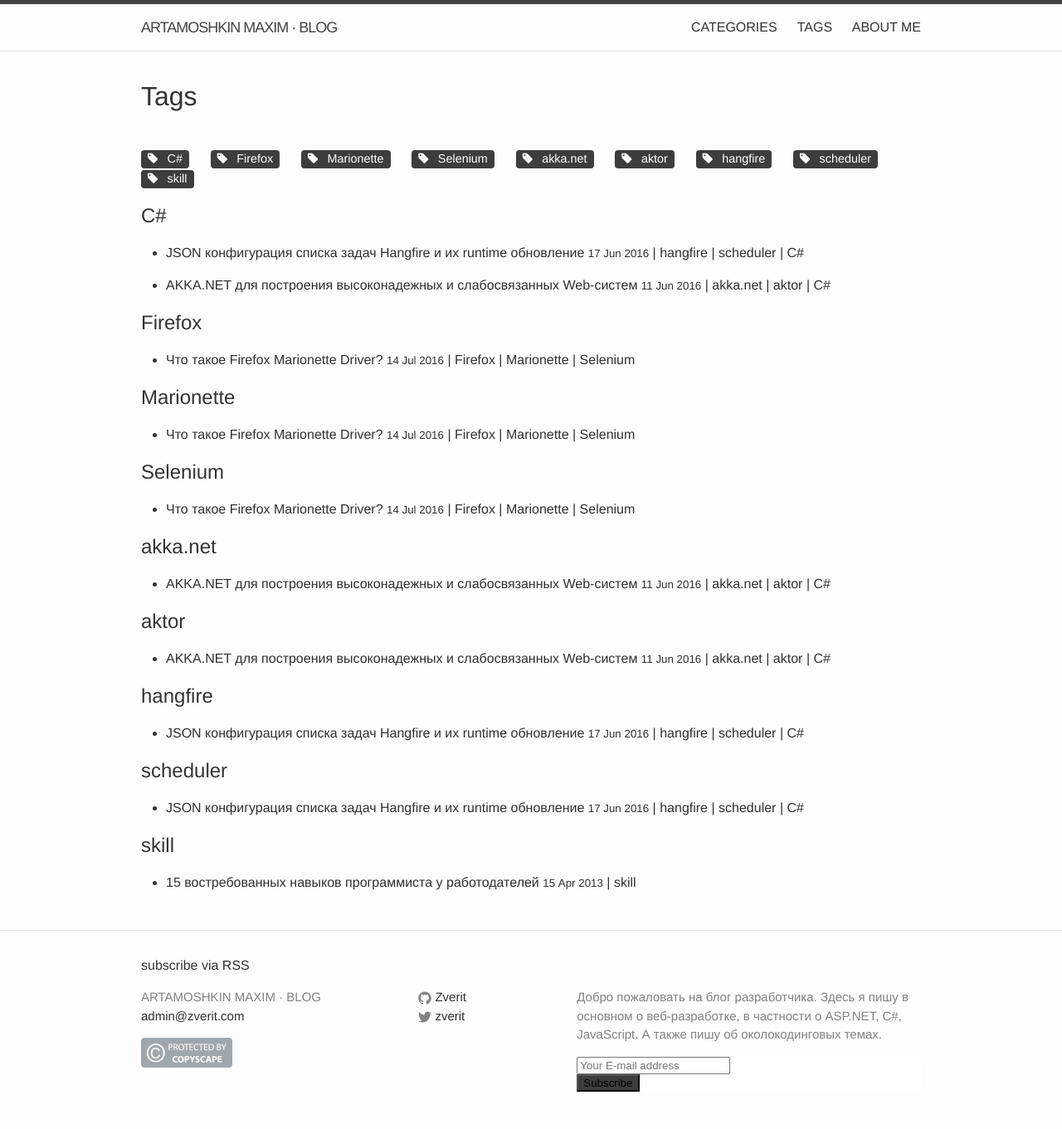
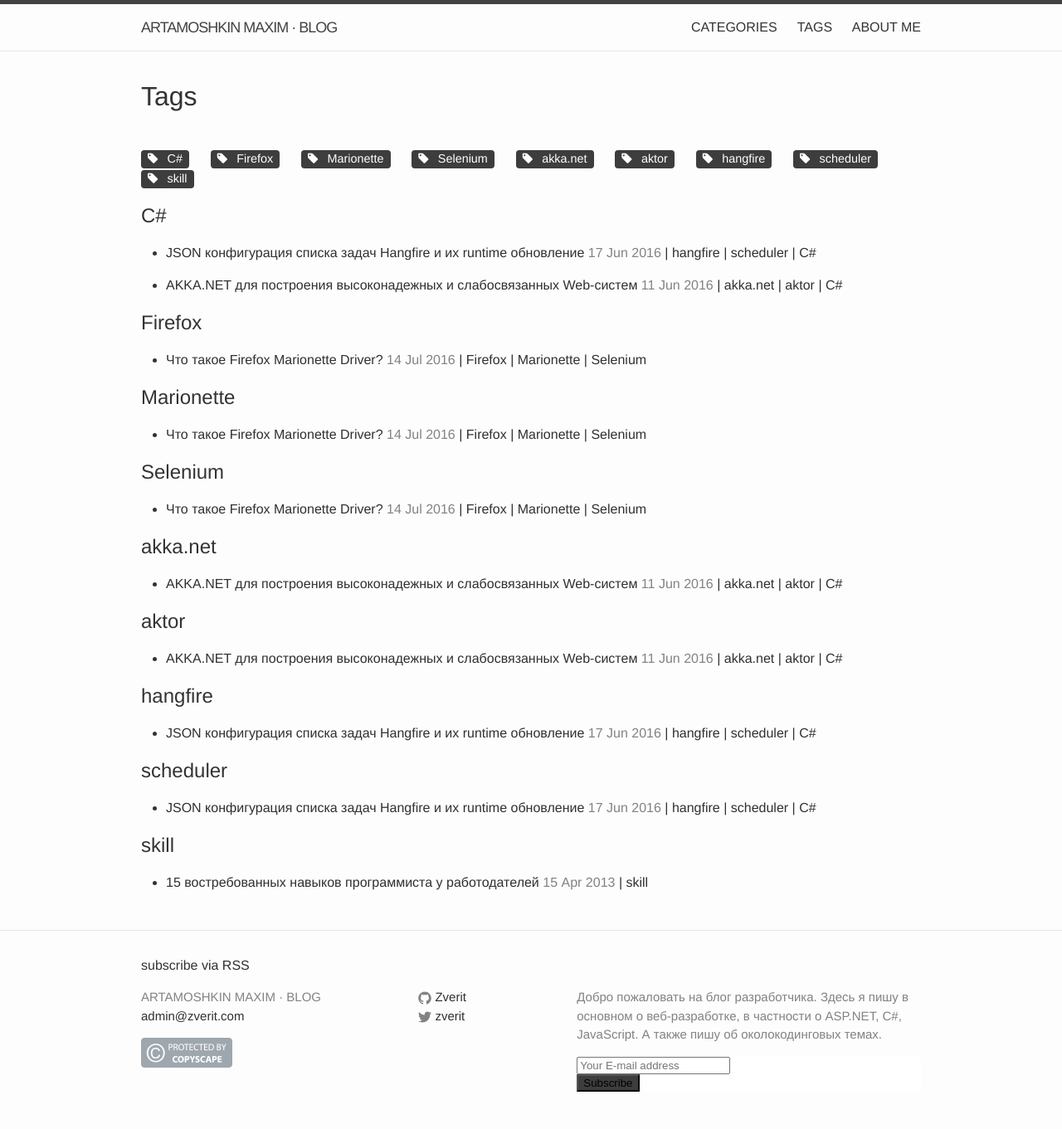
Before and after one commit to martamoshkin/blog.zverit.com, a Jekyll site: the page built from tag.html, in a window 1280 px wide. Shown: the whole page at 83% size. Built offline with Jekyll 4.4.1, drawn with Linux system fonts in a browser that asks for light colours; nearby versions of some CDN libraries; comment, search, counter and statistics services are not loaded.

Commit message:
Update tag.html

```diff
--- a/tag.html
+++ b/tag.html
@@ -47,7 +47,7 @@
     <h4>
       <a href="{{ post.url }}">
         {{ post.title }}
-        <small>{{ post.date | date_to_string }}</small>
+        <small class="post-meta">{{ post.date | date_to_string }}</small>
       </a>
       {% for tag in post.tags %}
       <a class="codinfox-tag-mark" href="/blog/tag/#{{ tag | slugify }}"> | {{ tag }}</a>
```
